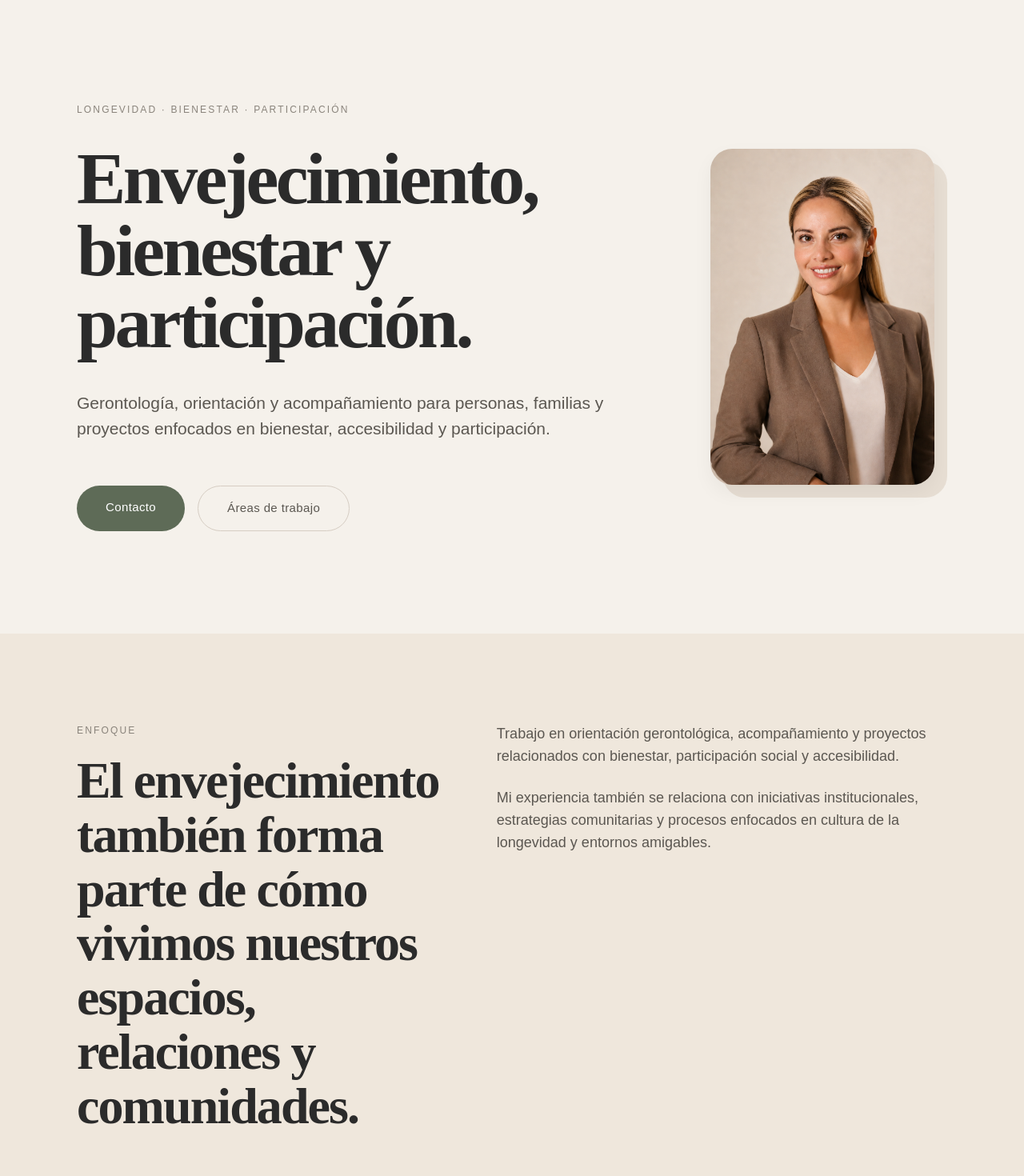
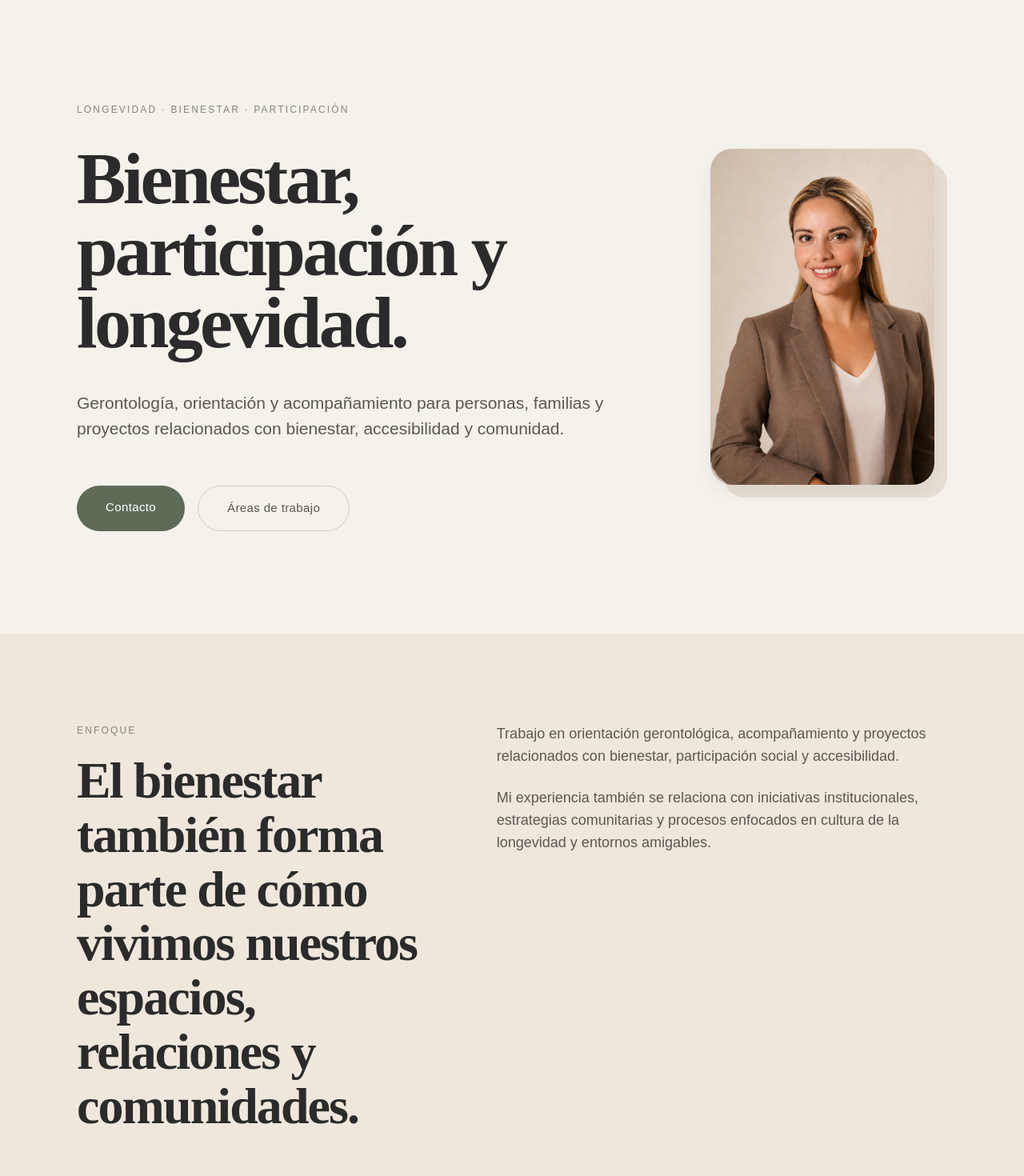
Before and after one commit to yeseniagomezmm-hash/web-montserrat, a Next.js app: page / in a window 1280 px wide. Shown: the top 1470 px of the page at 80% size. Built offline with nearby package versions, Linux system fonts and the light colour scheme.

Commit message:
Actualizacion narrativa y nuevo WhatsApp

```diff
--- a/app/page.tsx
+++ b/app/page.tsx
@@ -47,15 +47,15 @@ export default function Page() {
                 fontWeight: 600,
               }}
             >
-              Envejecimiento,
+              Bienestar,
               <br />
-              bienestar y participación.
+              participación y longevidad.
             </h1>
 
             <p className="text-[21px] leading-[1.5] text-[#5B5751] max-w-[760px] mb-14">
               Gerontología, orientación y acompañamiento para personas,
-              familias y proyectos enfocados en bienestar, accesibilidad
-              y participación.
+              familias y proyectos relacionados con bienestar,
+              accesibilidad y comunidad.
             </p>
 
             <div className="flex flex-wrap gap-4">
@@ -117,7 +117,7 @@ export default function Page() {
                 fontWeight: 600,
               }}
             >
-              El envejecimiento también forma parte de cómo vivimos nuestros espacios, relaciones y comunidades.
+              El bienestar también forma parte de cómo vivimos nuestros espacios, relaciones y comunidades.
             </h2>
 
           </div>
@@ -226,7 +226,7 @@ export default function Page() {
             <p className="text-[18px] leading-[1.55] text-[#5B5751] mb-6">
               Mi experiencia se desarrolla en acompañamiento individual,
               orientación gerontológica, formación y proyectos relacionados
-              con envejecimiento, bienestar y participación social.
+              con bienestar y participación social.
             </p>
 
             <p className="text-[18px] leading-[1.55] text-[#5B5751]">
@@ -280,8 +280,8 @@ export default function Page() {
           </h2>
 
           <p className="text-[18px] leading-[1.55] text-[#5B5751] max-w-3xl mx-auto mb-10">
-            Espacios de orientación enfocados en bienestar, envejecimiento,
-            autonomía y acompañamiento para personas mayores, familias
+            Espacios de orientación enfocados en bienestar, autonomía
+            y acompañamiento para personas mayores, familias
             y procesos relacionados con calidad de vida.
           </p>
 
@@ -319,18 +319,18 @@ export default function Page() {
               fontWeight: 600,
             }}
           >
-            Construyamos conversaciones sobre bienestar y envejecimiento.
+            Construyamos espacios más accesibles y humanos.
           </h2>
 
           <p className="text-[18px] leading-[1.5] text-[#E5E2DD] max-w-2xl mx-auto mb-12">
             Atención presencial y virtual para orientación gerontológica,
-            acompañamiento, formación y proyectos relacionados con envejecimiento y participación.
+            acompañamiento, formación y proyectos relacionados con bienestar y participación.
           </p>
 
           <div className="flex flex-wrap justify-center gap-3 mb-12">
 
             <a
-              href="https://wa.me/523332547567"
+              href="https://wa.me/528119782049"
               target="_blank"
               rel="noopener noreferrer"
               className="bg-white text-[#5E6B57] px-9 py-4 rounded-full text-[15px] font-medium tracking-wide transition hover:opacity-90"
@@ -368,7 +368,7 @@ export default function Page() {
             </a>
 
             <a
-              href="https://wa.me/523332547567"
+              href="https://wa.me/528119782049"
               target="_blank"
               rel="noopener noreferrer"
               className="hover:opacity-80 transition"
```
